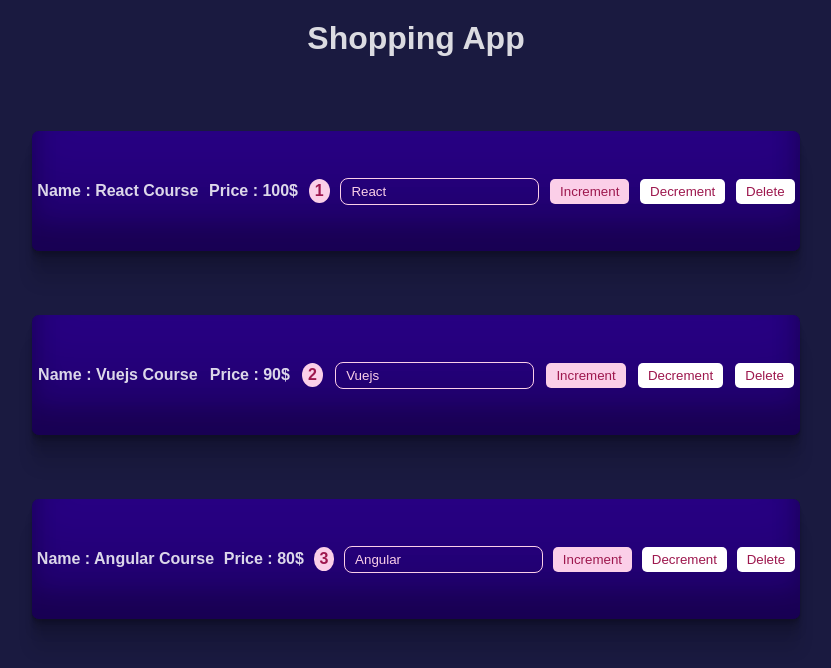
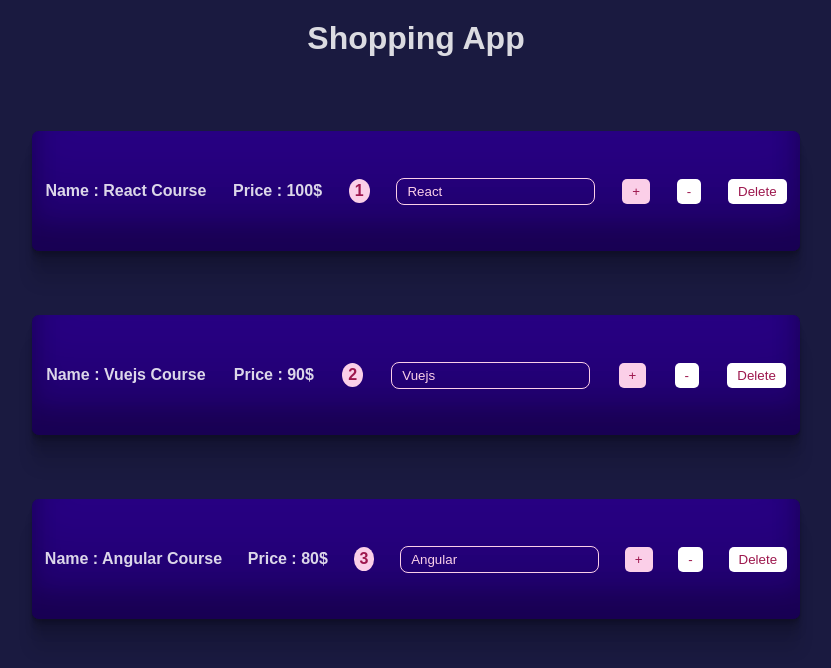
Before and after one commit to arashKazerouni/firstReactApp, a React (Create React App) app: page / in a window 1280 px wide. Shown: the top 668 px of the page, without its empty margins (224-1055 px from the left). Built offline with nearby package versions, Linux system fonts and the light colour scheme.

Commit message:
decrement button got better

```diff
--- a/src/App.js
+++ b/src/App.js
@@ -2,8 +2,6 @@
 import ProductList from "./ProductList";
 import styles from "./App.module.css"
 const App = () => {
-
-
 
   return (
     <div className={styles.container}>
--- a/src/ProductList.js
+++ b/src/ProductList.js
@@ -23,17 +23,20 @@
   const decrementHandler = (id) => {
     const productsClone = [...products];
     const selectedItem = productsClone.find((p) => p.id === id);
-    if (selectedItem.quantity !== 0) {
+    if (selectedItem.quantity ===1) {
+      const filteredProduct = productsClone.filter(p => p.id !== id)
+      setProduct(filteredProduct)
+    } else{
       selectedItem.quantity--;
+      setProduct(productsClone)
     }
-    setProduct(productsClone);
   };
 
   const changeHandler = (event, id) => {
     const productsClone = [...products];
     const selectedItem = productsClone.find((p) => p.id === id);
     selectedItem.name = event.target.value;
-    setProduct(productsClone)
+    setProduct(productsClone);
   };
 
   return (
--- a/src/components/Product/Product.js
+++ b/src/components/Product/Product.js
@@ -7,11 +7,9 @@
       <p>name : {props.product.name} course</p>
       <p>price : {props.product.price}</p>
       <span className={styles.quantity}>{props.product.quantity}</span>
-      <input type="text" onChange={props.onChange}  value={props.product.name}/>
-      <button onClick={props.onIncrement} className={styles.increment}>
-        increment
-      </button>
-      <button onClick={props.onDecrement}>decrement</button>
+      <input type="text" onChange={props.onChange} value={props.product.name} />
+      <button onClick={props.onIncrement} className={styles.increment}>+</button>
+      <button onClick={props.onDecrement}>-</button>
       <button onClick={props.onDelete}>delete</button>
     </div>
   );
```
